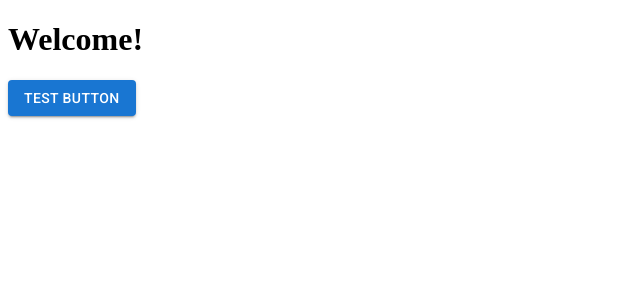
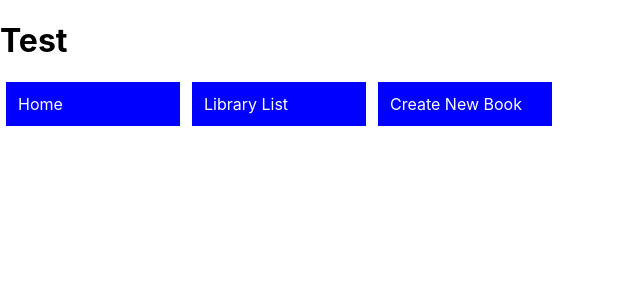
Before and after one commit to turitzinv/phase-3-frontend, a React (Create React App) app: page /librarylist in a window 1280 px wide. Shown: the top 300 px of the page, without its empty margins (0-640 px from the left). Built offline with nearby package versions, Linux system fonts and the light colour scheme.

Commit message:
Installed react-router-dom@5. Imported BrowserRouter and created a NavBar with Navlinks. Imported NavBar to App.js.

```diff
--- a/package.json
+++ b/package.json
@@ -12,6 +12,7 @@
     "@testing-library/user-event": "^13.5.0",
     "react": "^18.1.0",
     "react-dom": "^18.1.0",
+    "react-router-dom": "^5.3.3",
     "react-scripts": "5.0.1",
     "web-vitals": "^2.1.4"
   },
--- a/src/App.js
+++ b/src/App.js
@@ -1,10 +1,12 @@
-import Button from '@mui/material/Button';
+import React from "react";
+import NavBar from "./components/NavBar";
 
 function App() {
+
   return (
     <div>
-      <h1>Welcome!</h1>
-      <Button variant="contained" color="primary">Test Button</Button>
+      <h1>Test</h1>
+      <NavBar />
     </div>
   );
 }
--- /dev/null
+++ b/src/components/NavBar.js
@@ -0,0 +1,30 @@
+import React from "react";
+import { NavLink } from "react-router-dom";
+
+const linkStyles = {
+  display: "inline-block",
+  width: "150px",
+  padding: "12px",
+  margin: "0 6px 6px",
+  background: "blue",
+  textDecoration: "none",
+  color: "white",
+};
+
+function NavBar() {
+  return (
+    <div>
+      <NavLink to="/" style={linkStyles}>
+        Home
+      </NavLink>
+      <NavLink to="/librarylist" style={linkStyles}>
+        Library List
+      </NavLink>
+      <NavLink to="/createnewbook" style={linkStyles}>
+        Create New Book
+      </NavLink>
+    </div>
+  );
+}
+
+export default NavBar;
```
Also changed, not shown: src/index.js (+7 -6 lines), 1 other file (tests, documents, lock files or other folders).
